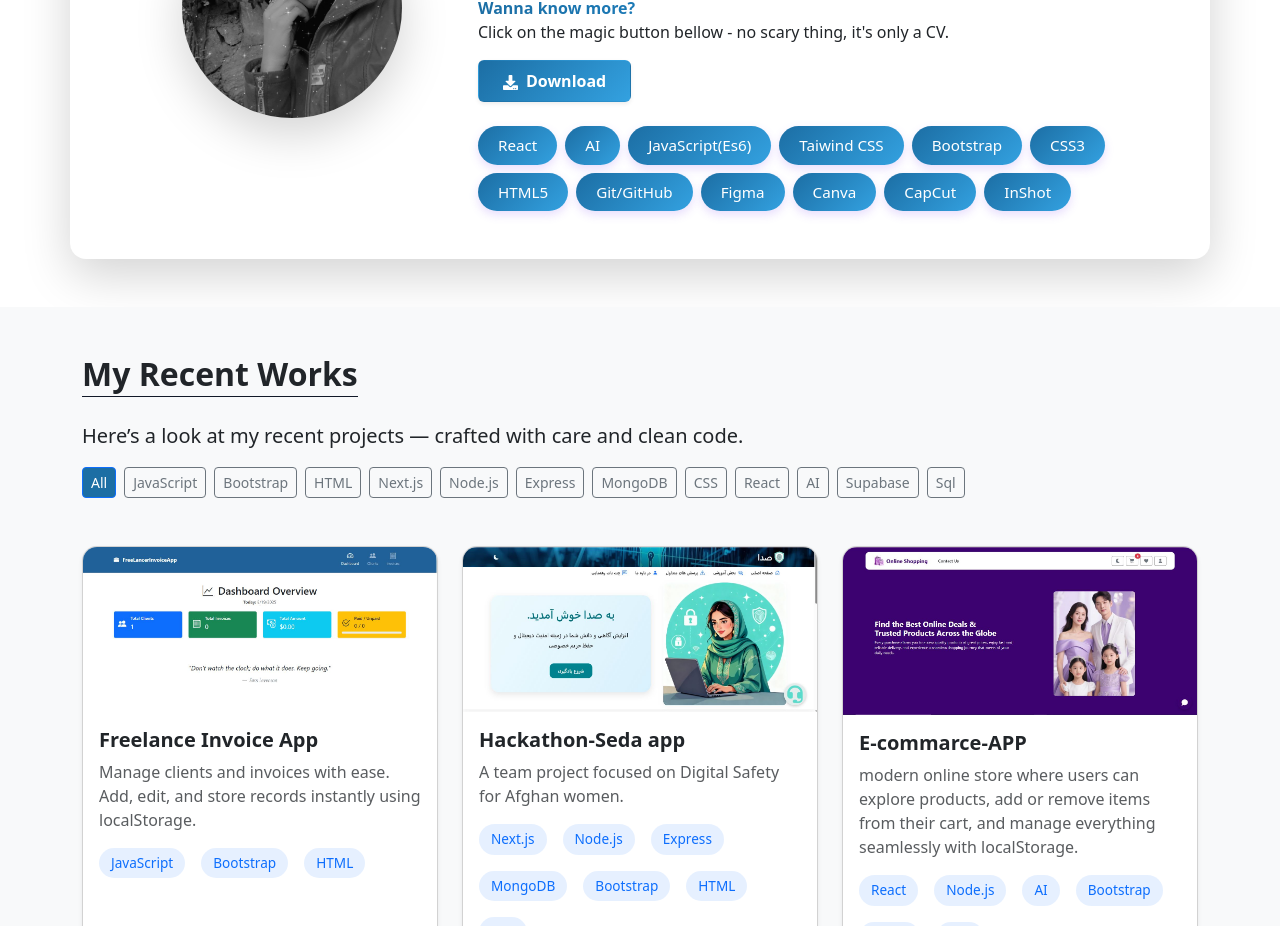
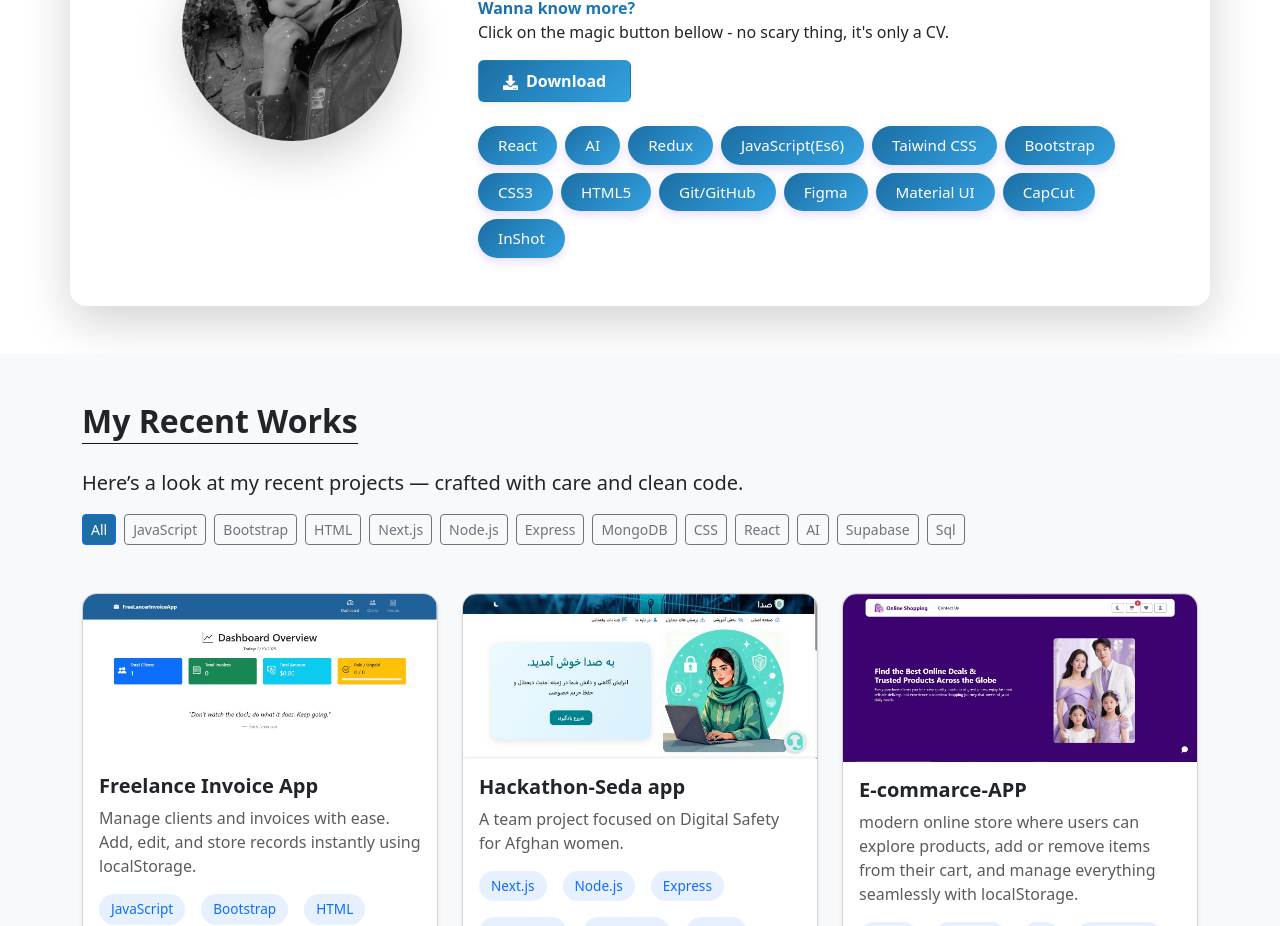
Before and after one commit to rabianezami/Portfolio-react-jsk, a React (Vite) app: page / in a window 1280 px wide. Shown: the part 1020-1946 px from the top of the page. Built offline with nearby package versions, Linux system fonts and the light colour scheme; a web font is replaced by a local one.

Commit message:
add new skills

```diff
--- a/src/components/AboutMe.jsx
+++ b/src/components/AboutMe.jsx
@@ -17,6 +17,7 @@ const Profile = () => {
     skills: [
       "React",
       "AI",
+      "Redux",
       "JavaScript(Es6)",
       "Taiwind CSS",
       "Bootstrap",
@@ -24,7 +25,7 @@ const Profile = () => {
       "HTML5",
       "Git/GitHub",
       "Figma",
-      "Canva",
+      "Material UI",
       "CapCut",
       "InShot"
     ],
```
